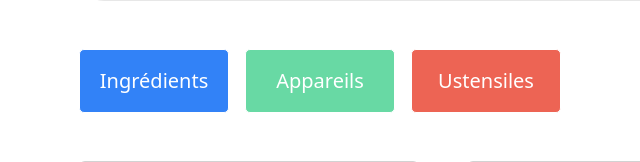
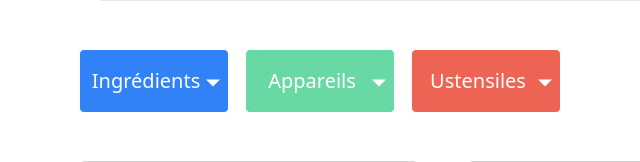
Before and after one commit to rocharmengaud/LesPetitsPlats, a plain HTML site: page index.html in a window 1280 px wide. Shown: the part 215-377 px from the top of the page, 3-643 px from the left. Drawn offline with nearby package versions, Linux system fonts and the light colour scheme.

Commit message:
added custom arrows for dropdowns

```diff
--- a/index.html
+++ b/index.html
@@ -49,6 +49,7 @@
               data-bs-toggle="dropdown"
               role="searchbox"
             />
+            <div class="custom-arrow-ingredients"></div>
             <div class="dropdown-menu ingredient-list"></div>
           </div>
           <div class="dropdown">
@@ -61,6 +62,7 @@
               data-bs-toggle="dropdown"
               role="searchbox"
             />
+            <div class="custom-arrow-appliance"></div>
             <div class="dropdown-menu appliance-list"></div>
           </div>
           <div class="dropdown">
@@ -73,6 +75,7 @@
               data-bs-toggle="dropdown"
               role="searchbox"
             />
+            <div class="custom-arrow-ustensils"></div>
             <div class="dropdown-menu ustensils-list"></div>
           </div>
         </div>
--- a/style.css
+++ b/style.css
@@ -102,6 +102,81 @@ ul {
   gap: 1rem;
 }
 
+.custom-arrow-ingredients {
+  position: absolute;
+  top: 5px;
+  right: 5px;
+  display: block;
+  background: #3282f7;
+  height: 90%;
+  width: 1rem;
+  pointer-events: none;
+}
+
+.custom-arrow-ingredients::before {
+  content: '';
+  position: absolute;
+  width: 0;
+  height: 0;
+
+  left: 30%;
+  transform: translate(-50%, 120%);
+  border-left: 7px solid transparent;
+  border-right: 7px solid transparent;
+  border-top: 7px solid white;
+  top: 30%;
+}
+
+.custom-arrow-appliance {
+  position: absolute;
+  top: 5px;
+  right: 5px;
+  display: block;
+  background: #68d9a4;
+  height: 90%;
+  width: 1rem;
+  pointer-events: none;
+}
+
+.custom-arrow-appliance::before {
+  content: '';
+  position: absolute;
+  width: 0;
+  height: 0;
+
+  left: 30%;
+  transform: translate(-50%, 120%);
+  border-left: 7px solid transparent;
+  border-right: 7px solid transparent;
+  border-top: 7px solid white;
+  top: 30%;
+}
+
+.custom-arrow-ustensils {
+  position: absolute;
+  top: 5px;
+  right: 5px;
+  display: block;
+  background: #ed6454;
+  height: 90%;
+  width: 1rem;
+  pointer-events: none;
+}
+
+.custom-arrow-ustensils::before {
+  content: '';
+  position: absolute;
+  width: 0;
+  height: 0;
+
+  left: 30%;
+  transform: translate(-50%, 120%);
+  border-left: 7px solid transparent;
+  border-right: 7px solid transparent;
+  border-top: 7px solid white;
+  top: 30%;
+}
+
 .dropdown-menu.show {
   display: grid;
 }
@@ -121,7 +196,7 @@ ul {
 
 .btn-secondary {
   width: 150px;
-  padding: 1rem 1rem;
+  padding: 1rem 1rem 1rem 0rem;
   border-radius: 5px;
 }
 
```
